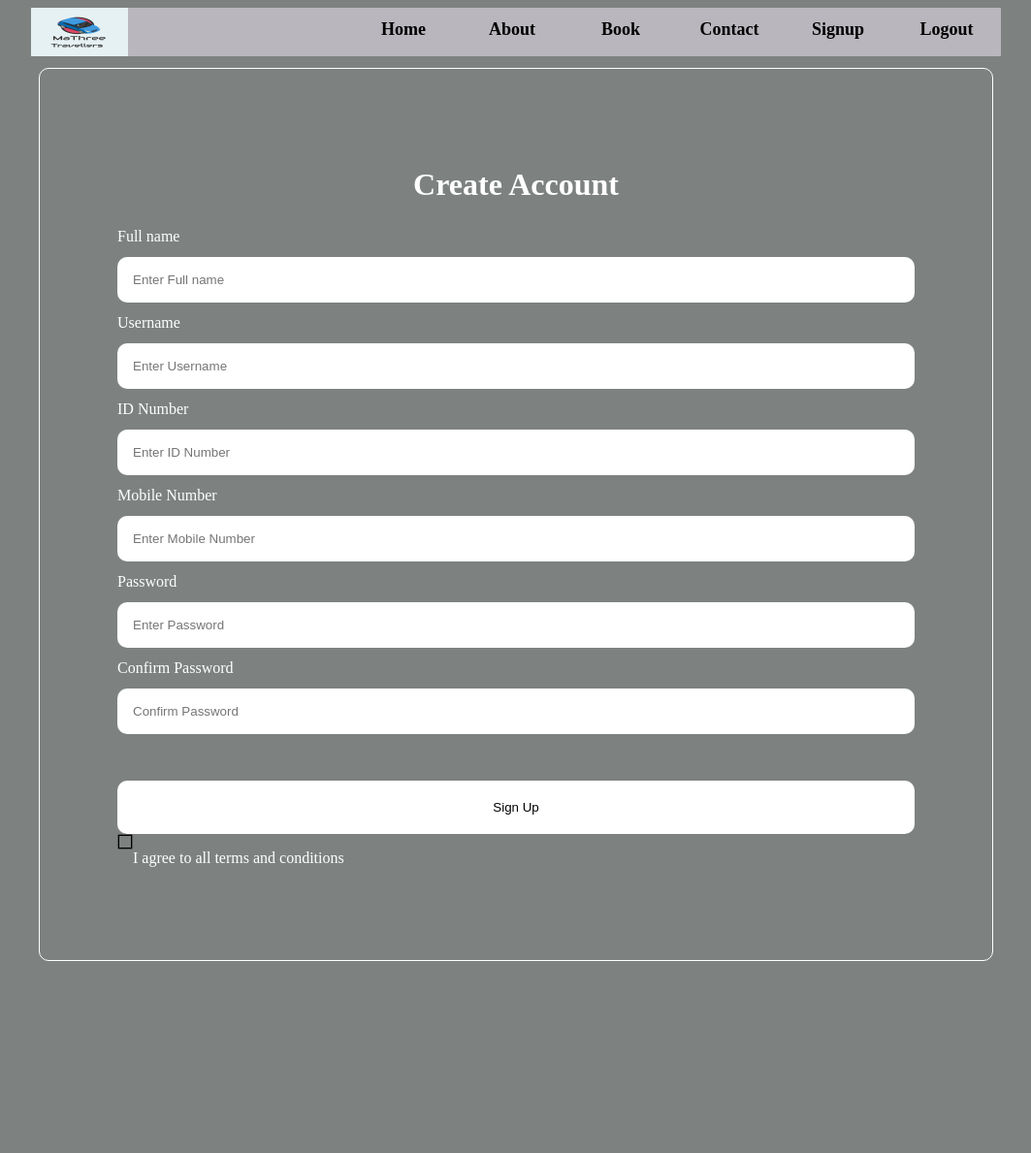
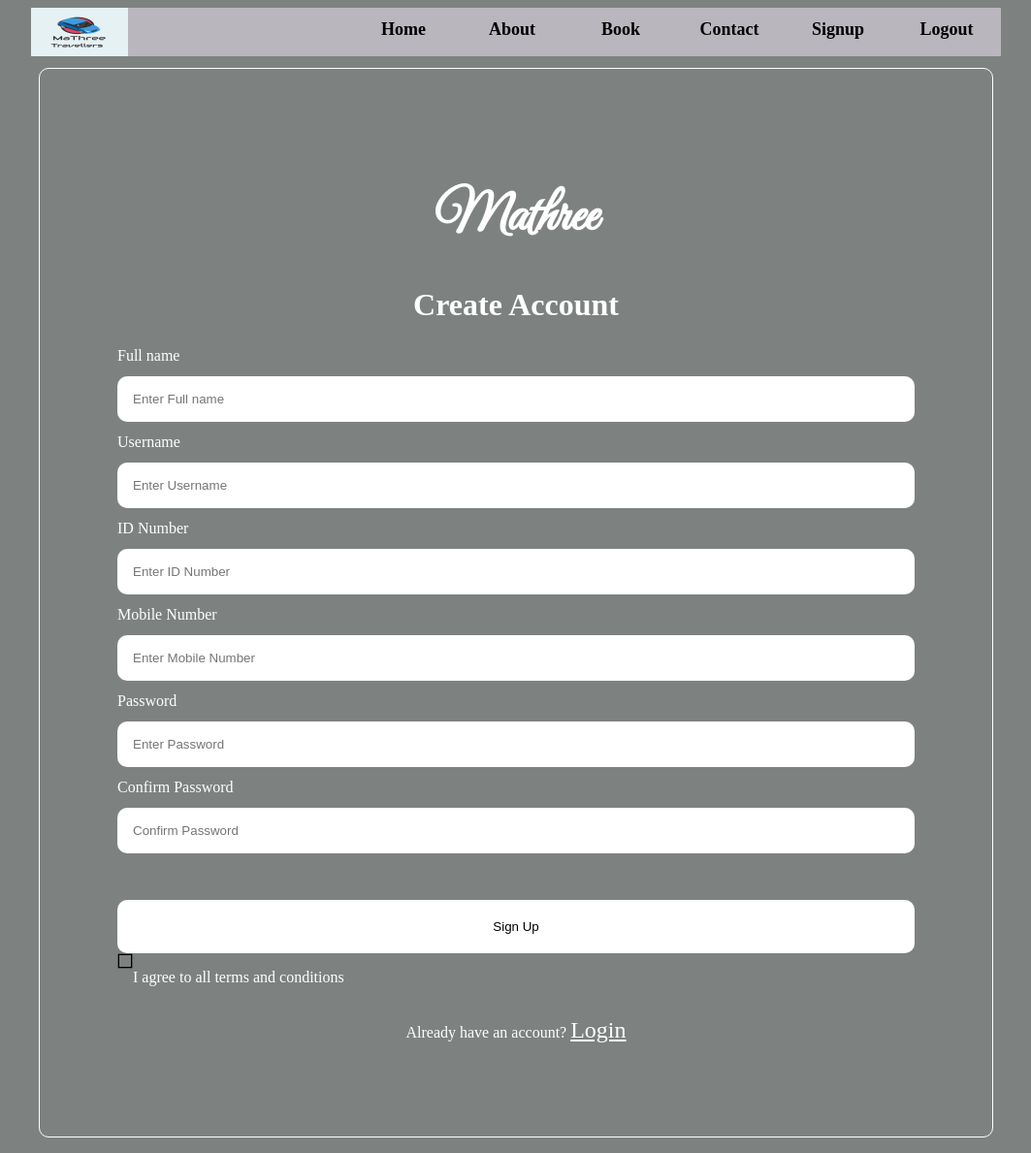
Before and after one commit to evansochieng/MaThree, a React (Create React App) app in the folder client/: page /signup in a window 1280 px wide. Shown: the whole page at 97% size, without its empty margins (108-1171 px from the left). Before the commit the page ends 1007 px from the top, so only its background shows below. Built offline with nearby package versions, Linux system fonts and the light colour scheme.

Commit message:
Add changes

```diff
--- a/client/src/App.js
+++ b/client/src/App.js
@@ -7,6 +7,7 @@ import Book from "./components/Book";
 import Contact from "./components/Contact";
 import Logout from "./components/Logout";
 import NavBar from './components/NavBar';
+import Login from "./components/Login";
 
 function App() {
   return (
@@ -15,6 +16,7 @@ function App() {
       <Routes>
         <Route exact path="/signup" element={<Register />} />
         <Route exact path="/" element={<Home />} />
+        <Route exact path="/login" element={<Login />} />
         <Route exact path="/about" element={<About />} />
         <Route exact path="/book" element={<Book />} />
         <Route exact path="/contact" element={<Contact />} />
--- a/client/src/components/Login.js
+++ b/client/src/components/Login.js
@@ -1,8 +1,6 @@
 import React, { useState } from "react";
-import { Route } from "react-router-dom";
 
 function Login() {
-
   const [username, setUsername] = useState("");
   const [password, setPassword] = useState("");
 
@@ -14,16 +12,13 @@ function Login() {
         "Content-Type": "application/json",
         Accept: "application/json",
       },
-      body: JSON.stringify({ username,password,}),
-    })}
-
-
+      body: JSON.stringify({ username, password }),
+    });
+  }
 
   return (
-    <div className="loginbox" id="grey">
-      <br />
-      <br />
-      <div className="card" style={{ width: "48rem" }} id="loginbox">
+    <div className="auth-form-container" id="grey">
+      <div className="login-form ">
         <form className="forms" onSubmit={handleSubmit}>
           <br></br>
           <br></br>
@@ -44,21 +39,10 @@ function Login() {
             type="password"
             className="form-group form-control"
             required
-          />{" "}
-          <br></br>
-          <button type="submit" className="btn btn-primary">
-            Login
-          </button>
-
-
-
-
+          />
+          <button type="submit">Login</button>
         </form>
       </div>
-      <br />
-      <br />
-      <br />
-      <br />
     </div>
   );
 }
--- a/client/src/components/Register.jsx
+++ b/client/src/components/Register.jsx
@@ -1,5 +1,6 @@
 import React, { useState } from "react";
 import { GrCheckbox } from "react-icons/gr";
+import { Link } from "react-router-dom";
 
 const Register = () => {
   const [formData, setFormData] = useState({
@@ -19,6 +20,7 @@ const Register = () => {
 
   return (
     <div className="auth-form-container">
+      <h1 className="app-title">Mathree</h1>
       <div className="SignUpController">
         <form className="register-form">
           <h1>Create Account</h1>
@@ -86,6 +88,9 @@ const Register = () => {
           <p> I agree to all terms and conditions </p>
         </div>
       </div>
+      <div>
+        <p>Already have an account? <Link to='/login' className="login-route">Login</Link></p>
+      </div>
     </div>
   );
 };
--- a/client/src/index.css
+++ b/client/src/index.css
@@ -8,6 +8,19 @@
 label {
   text-align: left;
   padding: 0.25rem 0;
+}
+
+.app-title {
+  font-family: 'Great Vibes', cursive;
+  font-size: 3.5rem;
+  margin-bottom: 1rem;
+}
+
+.login-route {
+  margin-top: 1rem;
+  text-align: center;
+  color: white;
+  font-size: 1.5rem;
 }
 
 input {
--- a/package.json
+++ b/package.json
@@ -11,12 +11,7 @@
     "heroku-postbuild": "npm run clean && npm run build && npm run deploy"
   },
   "dependencies": {
-<<<<<<< HEAD
-    "client": "^0.0.1",
-    "prefix": "^1.0.0",
-=======
     "react-icons": "^4.7.1",
->>>>>>> 45d28d8bac724f6bcf6992cc316d3038e3143a1c
     "react-router-dom": "^6.4.5"
   }
 }
```
